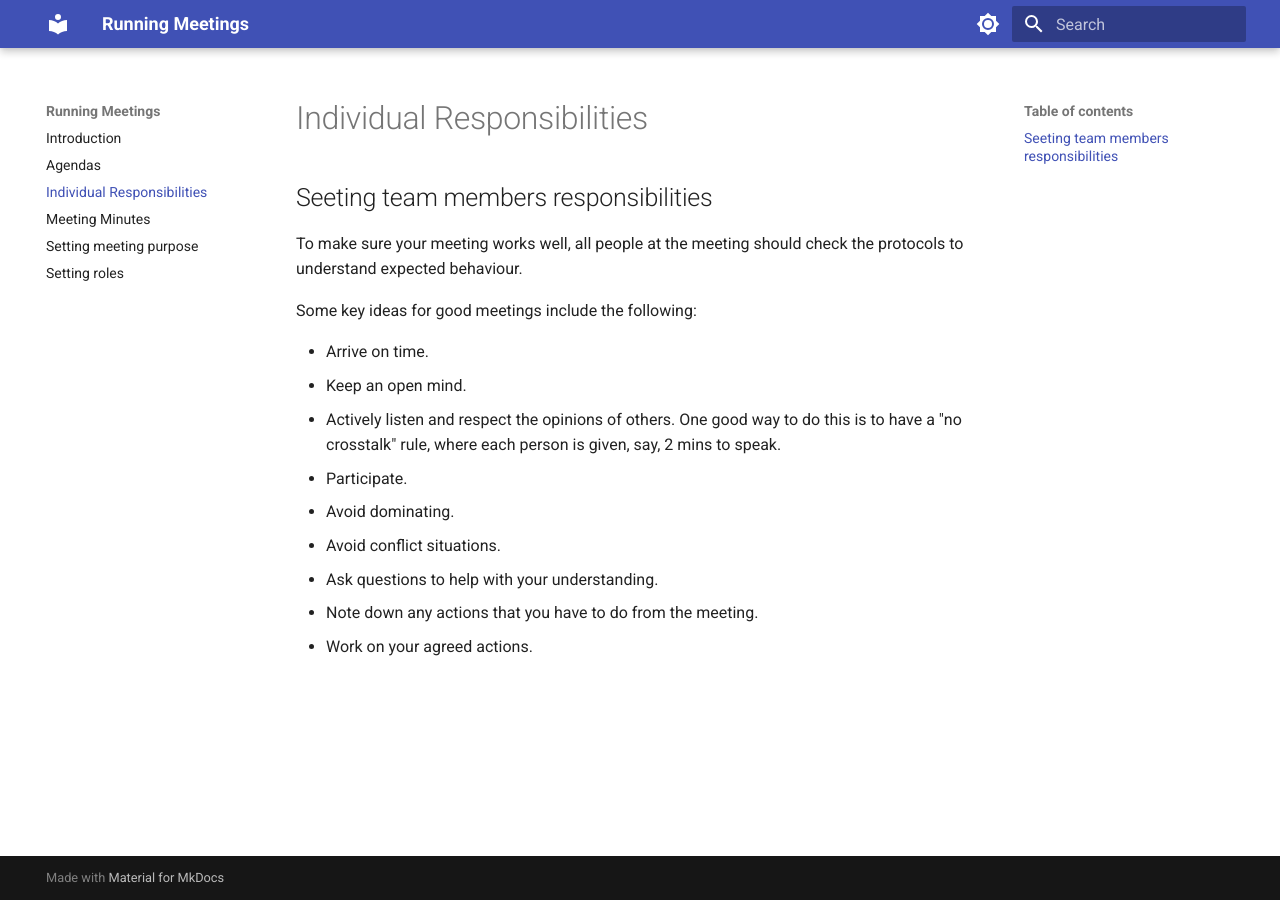
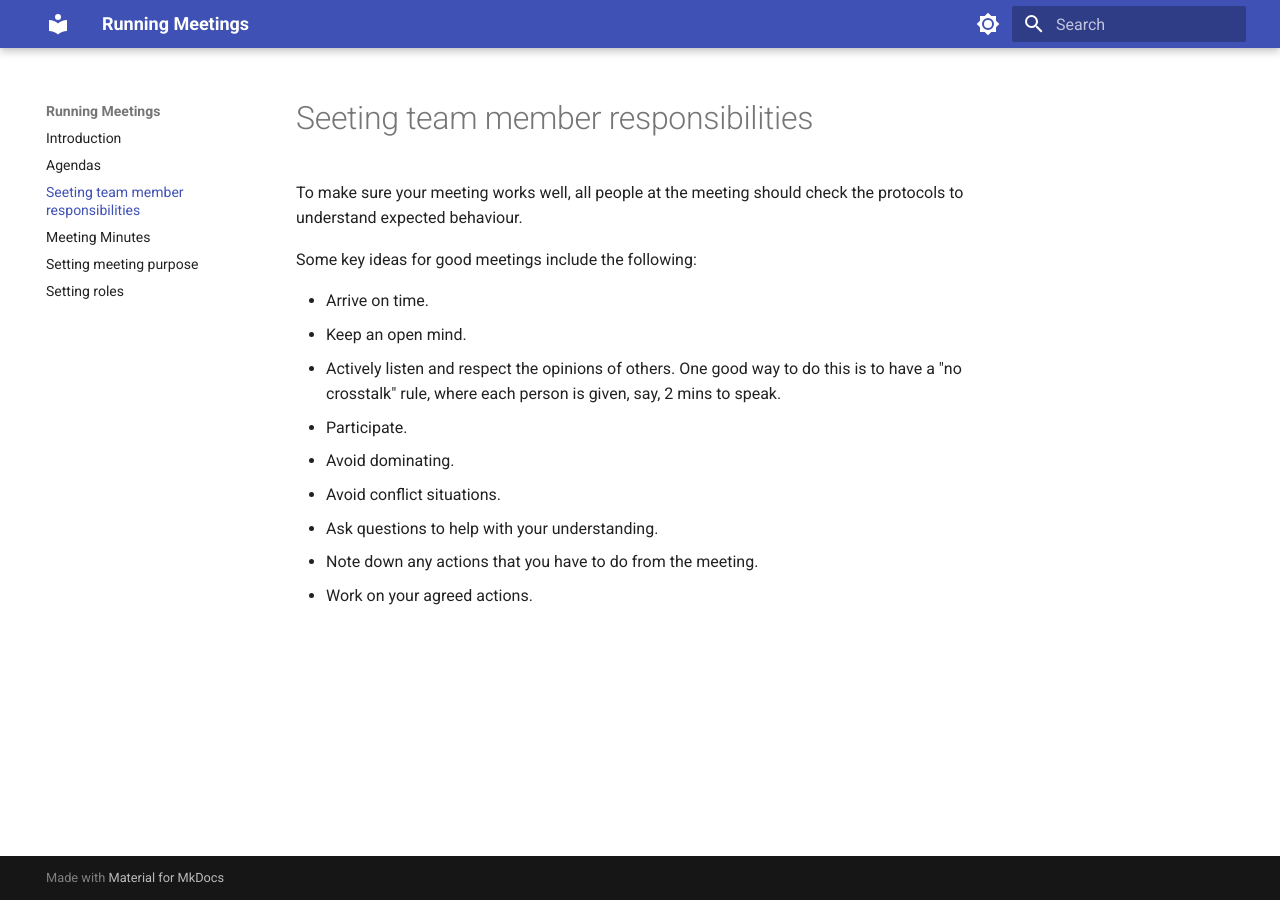
Before and after one commit to SammyJLee/Running-Meetings, an MkDocs documentation site: the page built from docs/Individual Responsibilities.md, in a window 1280 px wide. Built offline with MkDocs 1.6.1 and Material for MkDocs 9.7.7, drawn with Linux system fonts in a browser that asks for light colours.

Commit message:
removed lint issues

```diff
--- a/docs/Individual Responsibilities.md
+++ b/docs/Individual Responsibilities.md
@@ -1,4 +1,4 @@
-## Seeting team members responsibilities
+# Seeting team member responsibilities
 
 To make sure your meeting works well, all people at the meeting should check the protocols to understand expected behaviour.
 
```
